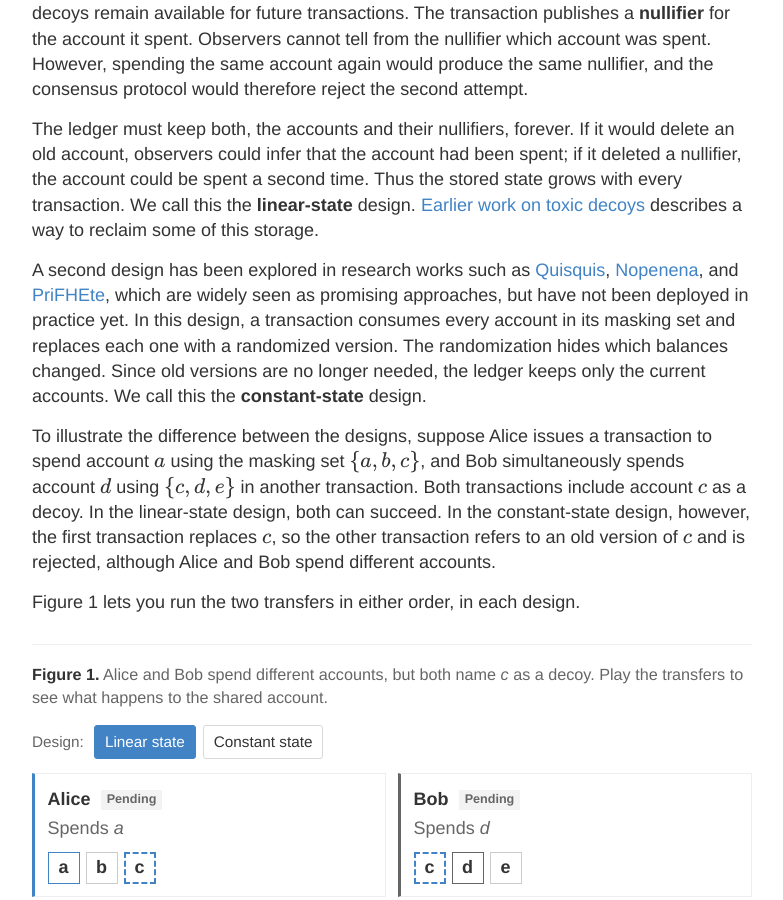
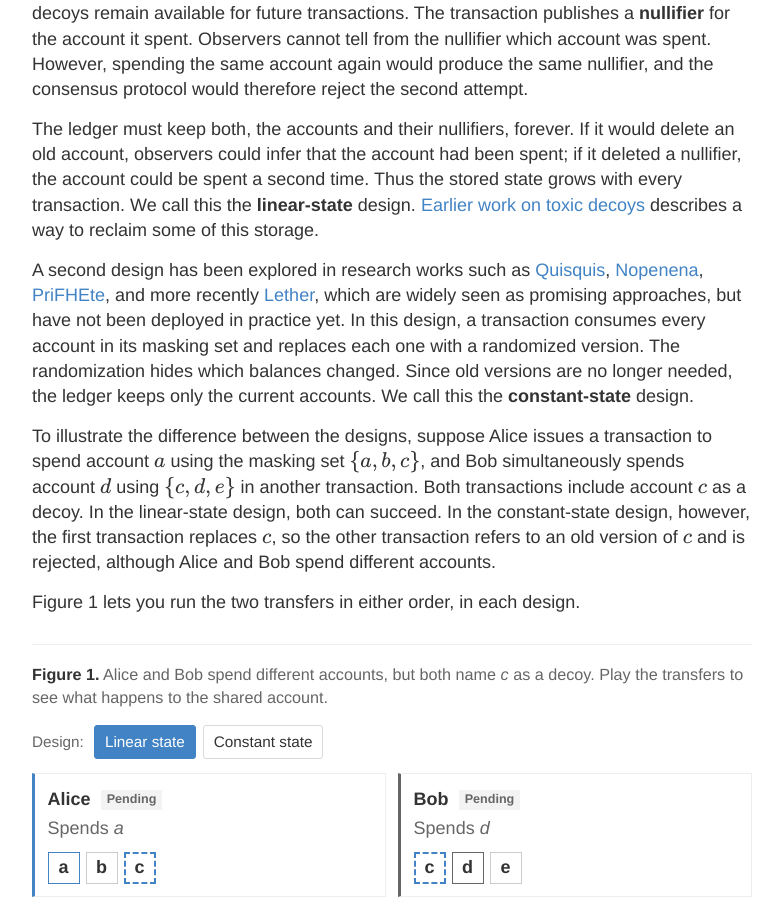
Before and after one commit to cryptobern/cryptobern.github.io, a Jekyll site: the page built from _posts/2026-10-22-consensus_untraceable.md, in a window 1280 px wide and 900 px high, scrolled down 1278 px. Shown: the whole window, without its empty margins (248-1031 px from the left). Built offline with Jekyll 4.4.1, drawn with Linux system fonts in a browser that asks for light colours.

Commit message:
CUAT post: add Lether to constant-state systems

```diff
--- a/_posts/2026-10-22-consensus_untraceable.md
+++ b/_posts/2026-10-22-consensus_untraceable.md
@@ -20,7 +20,7 @@ In a first design, used by Monero and Zcash, a transaction spends one account, a
 
 The ledger must keep both, the accounts and their nullifiers, forever. If it would delete an old account, observers could infer that the account had been spent; if it deleted a nullifier, the account could be spent a second time. Thus the stored state grows with every transaction. We call this the **linear-state** design. [Earlier work on toxic decoys](/toxic_decoys/) describes a way to reclaim some of this storage.
 
-A second design has been explored in research works such as [Quisquis](//doi.org/10.1007/978-3-030-34578-5_23), [Nopenena](//eprint.iacr.org/2024/903), and [PriFHEte](//doi.org/10.1007/978-981-95-5122-4_7), which are widely seen as promising approaches, but have not been deployed in practice yet. In this design, a transaction consumes every account in its masking set and replaces each one with a randomized version. The randomization hides which balances changed. Since old versions are no longer needed, the ledger keeps only the current accounts. We call this the **constant-state** design.
+A second design has been explored in research works such as [Quisquis](//doi.org/10.1007/978-3-030-34578-5_23), [Nopenena](//eprint.iacr.org/2024/903), [PriFHEte](//doi.org/10.1007/978-981-95-5122-4_7), and more recently [Lether](//eprint.iacr.org/2026/076), which are widely seen as promising approaches, but have not been deployed in practice yet. In this design, a transaction consumes every account in its masking set and replaces each one with a randomized version. The randomization hides which balances changed. Since old versions are no longer needed, the ledger keeps only the current accounts. We call this the **constant-state** design.
 
 To illustrate the difference between the designs, suppose Alice issues a transaction to spend account $$a$$ using the masking set $$\{a,b,c\}$$, and Bob simultaneously spends account $$d$$ using $$\{c,d,e\}$$ in another transaction. Both transactions include account $$c$$ as a decoy. In the linear-state design, both can succeed. In the constant-state design, however, the first transaction replaces $$c$$, so the other transaction refers to an old version of $$c$$ and is rejected, although Alice and Bob spend different accounts.
 
```
